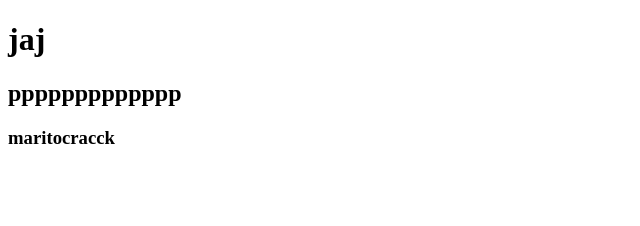
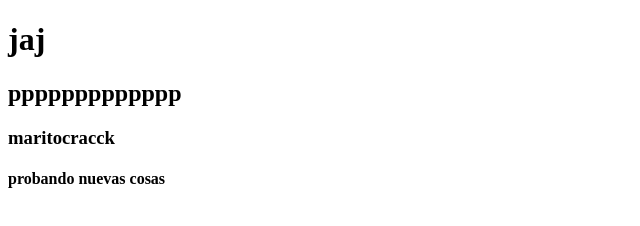
Before and after one commit to jamesdavilavilla/miproyecto, a plain HTML site: page index.html in a window 1280 px wide. Shown: the whole page, without its empty margins (0-640 px from the left). Drawn offline with Linux system fonts and the light colour scheme.

Commit message:
probando otra vez

```diff
--- a/index.html
+++ b/index.html
@@ -9,6 +9,6 @@
     <h1>jaj</h1>
     <h2>ppppppppppppp</h2>
     <h3>maritocracck</h3>
-
+    <h4>probando nuevas cosas</h4>
 </body>
 </html>
```
